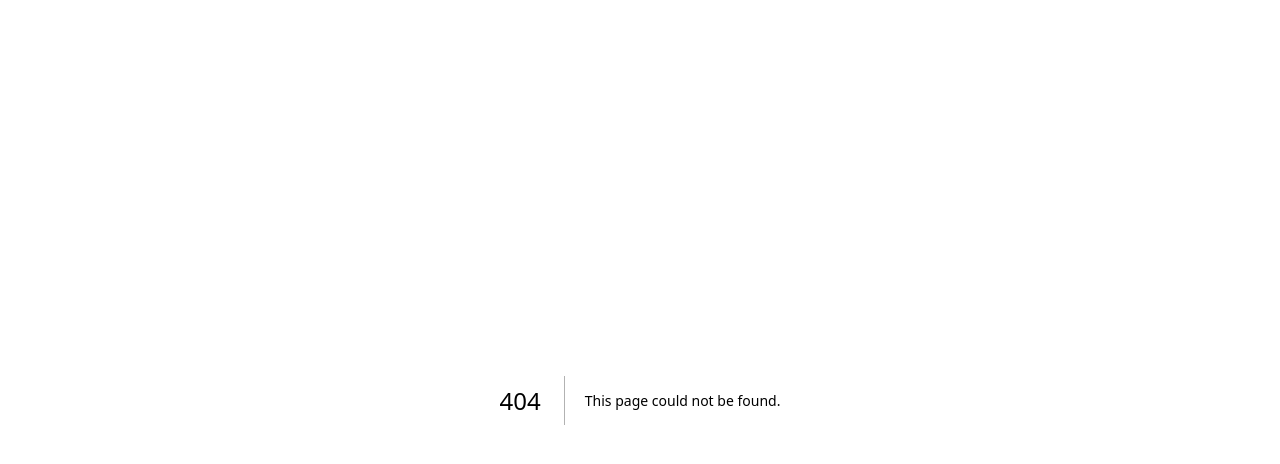
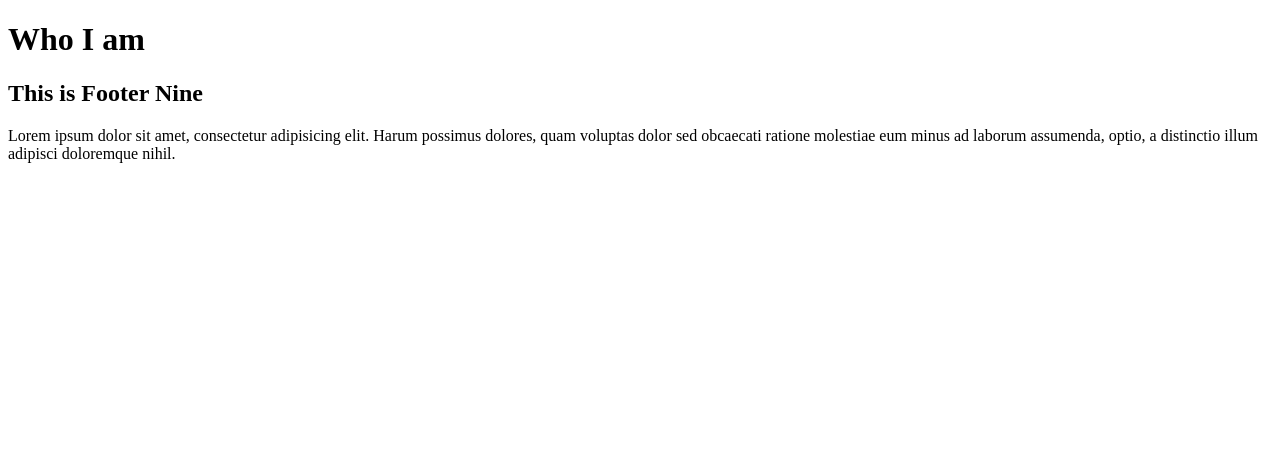
Before and after one commit to irubioph/test-1, a Next.js app: page /who-i-am in a window 1280 px wide. Before the commit this address had no page. Shown: the top 464 px of the page. Built offline with nearby package versions, Linux system fonts and the light colour scheme.

Commit message:
feat: adding footer nine

```diff
--- /dev/null
+++ b/src/components/Footers/FooterNine.js
@@ -0,0 +1,11 @@
+const FooterNine = () => {
+    return (
+        <footer>
+            <h2>This is Footer Nine</h2>
+
+            <p>Lorem ipsum dolor sit amet, consectetur adipisicing elit. Harum possimus dolores, quam voluptas dolor sed obcaecati ratione molestiae eum minus ad laborum assumenda, optio, a distinctio illum adipisci doloremque nihil.</p>
+        </footer>
+     );
+}
+
+export default FooterNine;
--- /dev/null
+++ b/src/components/Footers/index.js
@@ -0,0 +1 @@
+export { Footernine } from "./FooterNine";
--- /dev/null
+++ b/src/pages/who-i-am.js
@@ -0,0 +1,15 @@
+import FooterNine from "@/components/Footers/FooterNine";
+
+FooterNine
+
+const whoIam = () => {
+    return (
+        <>
+        <h1>Who I am</h1>
+
+        <FooterNine />
+        </>
+     );
+}
+
+export default whoIam;
```
